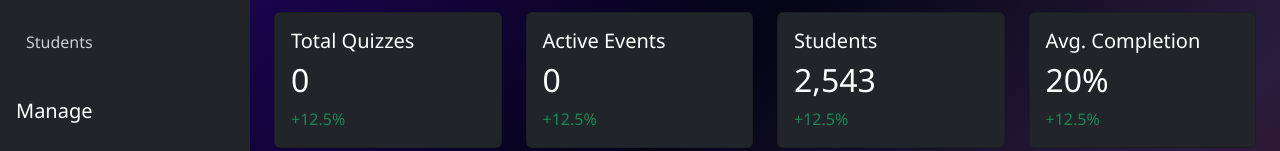
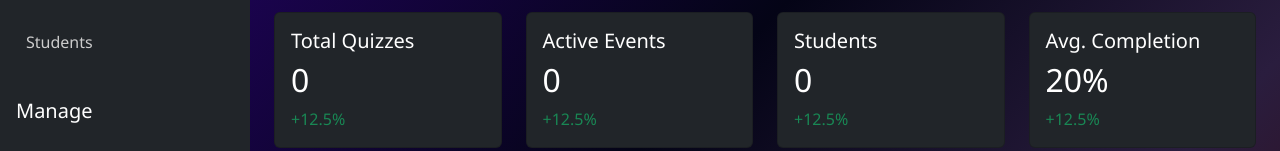
Before and after one commit to Janvi521/Quizzfy-Frontend, a React (Vite) app: page /Dashboard in a window 1280 px wide. Shown: the part 254-405 px from the top of the page. Built offline with nearby package versions, Linux system fonts and the light colour scheme.

Commit message:
Update Dashboard.jsx

```diff
--- a/src/comopents/dashboard/Dashboard.jsx
+++ b/src/comopents/dashboard/Dashboard.jsx
@@ -83,7 +83,7 @@ const fetchAllDetails = async () => {
                         <div className="card text-white bg-dark mb-3">
                             <div className="card-body">
                                 <h5>Students</h5>
-                                <h2>2,543</h2>
+                                <h2>{quizzes.length}</h2>
                                 <span className="text-success">+12.5%</span>
                             </div>
                         </div>
```
